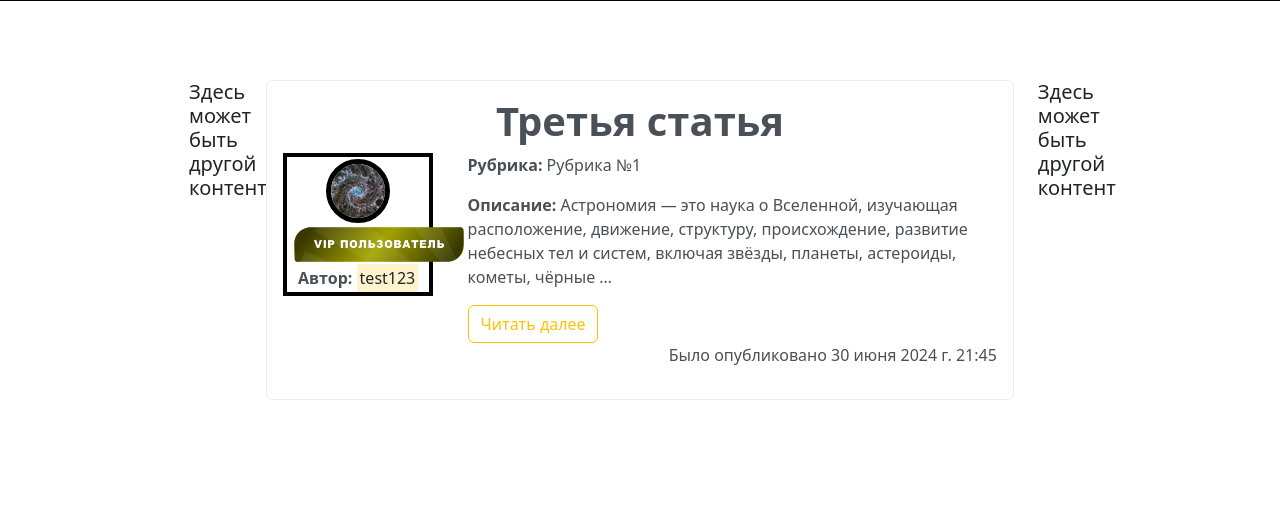
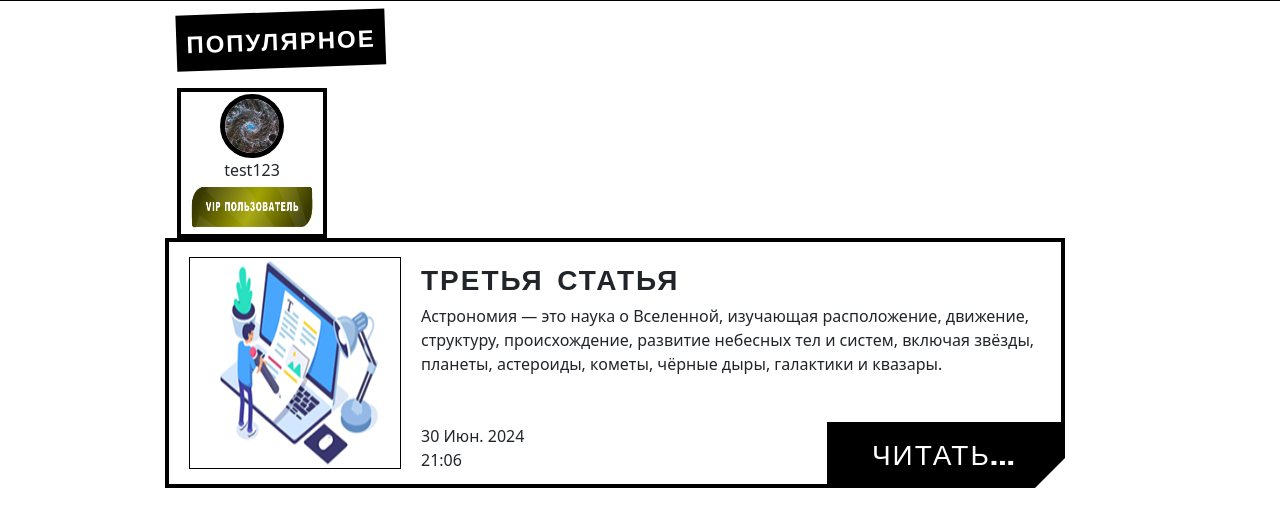
Before and after one commit to VitalyGlazunov/Livejournal, a Django app: page /popular in a window 1280 px wide. Shown: the part 76-603 px from the top of the page. Run offline with Django 5.2, Linux system fonts and the light colour scheme; data comes from the database, SQL or seed files in the repository; both versions use the stored data as it was after the commit.

Commit message:
Make custom of shop, about us, Popular, FAQ

```diff
--- a/project_livejournal/journal/static/journal/main.css
+++ b/project_livejournal/journal/static/journal/main.css
@@ -167,8 +167,11 @@ body {
   vertical-align: middle;
 }
 .faq {
-  width: 80%;
+  width: 100%;
   margin: 0 auto;
+  font-family: 'Impact', sans-serif;
+  letter-spacing: 2px;
+  word-spacing: 1px;
 }
 
 details {
@@ -203,7 +206,7 @@ ul.list-group > li.list-group-item {
 
 
 .shop {
-    margin-top: 120px;
+    margin-top: 60px;
   }
 
 .shop_container {
@@ -213,7 +216,7 @@ ul.list-group > li.list-group-item {
 }
 
 .shop_item {
-    width: 360px;
+    width: 330px;
     padding: 30px;
     box-shadow: 0 3px 85px rgba(228, 54, 13, 0.17);
     background: #1e0d09;
@@ -229,7 +232,7 @@ ul.list-group > li.list-group-item {
 }
 
 .shop_item h3 {
-    color: #818181;
+    color: #D3D3D3;
     font-family: Montserrat;
     font-size: 24px;
     font-weight: 700;
@@ -238,16 +241,16 @@ ul.list-group > li.list-group-item {
 }
 
 .shop_item.v2 h3 {
-    color: #c2a738;
+    color: #F4A460;
 
 }
 
 .shop_item.v3 h3 {
-    color: #682e2e;
+    color: #FFD700;
 }
 
 .shop_item p {
-    color: #e4360d;
+    color: white;
     font-size: 16px;
     font-weight: 900;
     text-align: center;
--- a/project_livejournal/journal/templates/journal/popular.html
+++ b/project_livejournal/journal/templates/journal/popular.html
@@ -9,39 +9,43 @@
 {% endblock %}
 
 {% block content %}
-    <div class="container mt-5">
-      <div class="row">
-        <div class="col-md-1 sidebar">
-          <h5>Здесь может быть другой контент</h5>
-        </div>
-        <div class="col-md-10">
+
+
+          <div class="tilted-text font"> Популярное</div>
+
           {% for article in Article %}
-          <div class="alert alert-light">
+          <div class="alert-light">
             <div class="row">
-                <h1 style="text-align: center;"><strong>{{ article.title}}</strong></h1>
-              <div class="col-md-3">
+              <div class="col-md-2">
                 <a href="{% url 'user-articles' article.author %}" class="no-underline">
                   <div class="profile-container">
-                    <img src="{{ article.author.profile.img.url }}" alt="{{ article.author }}" class="user_images">
+                    <img src="{{ article.author.profile.img.url }} " alt="{{ article.author }}" class="user_images">
+                    <p>{{ article.author.username }}</p>
                     {% if article.author.profile.status == 'User' %}
-                    <img src="pictures/main_page/user_label.png" alt="Badge" width="180">
+                    <img src="pictures/main_page/user_label.png" alt="Badge" height="50" width="128" class="badge-image">
                     {% elif article.author.profile.status == 'Admin' %}
-                    <img src="pictures/main_page/admin_label.png" alt="Badge" width="180">
+                    <img src="pictures/main_page/admin_label.png" alt="Badge" height="50" width="128" class="badge-image">
                     {% else %}
-                    <img src="pictures/main_page/user_vip_label.png" alt="Badge" width="180">
+                    <img src="pictures/main_page/user_vip_label.png" alt="Badge" height="50" width="128" class="badge-image">
                     {% endif %}
-                    <p><b>Автор:</b> <mark>{{ article.author.username }}</mark></p>
                   </div>
                 </a>
               </div>
-              <div class="col-md-9">
-                <p><b>Рубрика:</b> {{ article.get_category_display }}</p>
-                <p><b>Описание: </b>{{ article.description|striptags|truncatechars:180}}</p>
-                  <a class="btn btn-outline-warning" href="{%  url 'articles-detail' article.id %}">Читать далее</a>
-                <p class="right-align">Было опубликовано {{ article.date }}</p>
+              <div class="col-md-9 frame">
+                  <div class="img-container">
+                    <img src="{{ article.img.url }}">
+                  </div>
+                  <div class="text-container">
+                      <h1 class="font"><strong>{{ article.title }}</strong></h1>
+                      <p><b></b>{{ article.description|striptags|truncatechars:210 }}</p>
+                      <a class="read-more font" href="{% url 'articles-detail' article.id %}">Читать...</a>
+                      <p class="published-date">
+                          <span class="date">{{ article.date | date:"d M. Y" }}</span>
+                          <br>
+                          <span class="time">{{ article.date | date:"H:m" }}</span>
+                      </p>
+                  </div>
               </div>
-            </div>
-          </div>
           {% endfor %}
           {% if is_paginated %}
               {% if page_obj.has_previous %}
@@ -62,9 +66,6 @@
               {% endif %}
           {% endif %}
         </div>
-        <div class="col-md-1 sidebar">
-          <h5>Здесь может быть другой контент</h5>
-        </div>
-      </div>
-    </div>
+
+
 {% endblock %}
--- a/project_livejournal/journal/templates/journal/shop.html
+++ b/project_livejournal/journal/templates/journal/shop.html
@@ -9,7 +9,11 @@
 {% endblock %}
 
 {% block content %}
+    <div class="container ">
+       <div class="tilted-text font"> Магазин</div>
+
   {% if user.is_authenticated == False or profile.status == "User" %}
+
   <section class="shop">
     <div class="container">
       <div class="shop_container">
@@ -64,4 +68,5 @@
   {% else %}
     <p>Вы обладаете всеми доступными привилегиями</p>
   {% endif %}
+
 {% endblock %}
```
Also changed, not shown: project_livejournal/journal/templates/journal/about_us.html (+17 -1 lines), project_livejournal/journal/templates/journal/guide.html (+9 -3 lines), project_livejournal/db.sqlite3.
